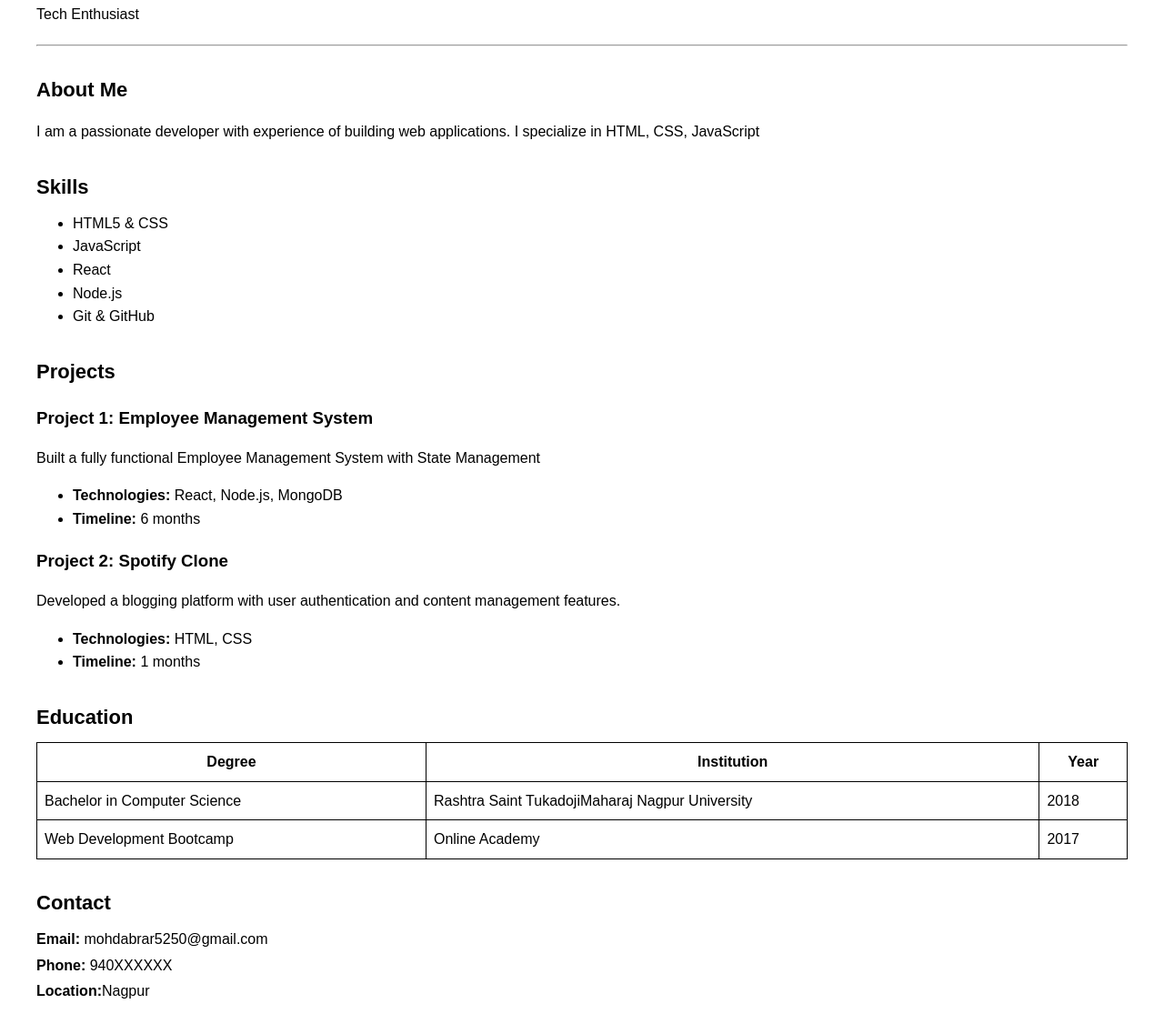
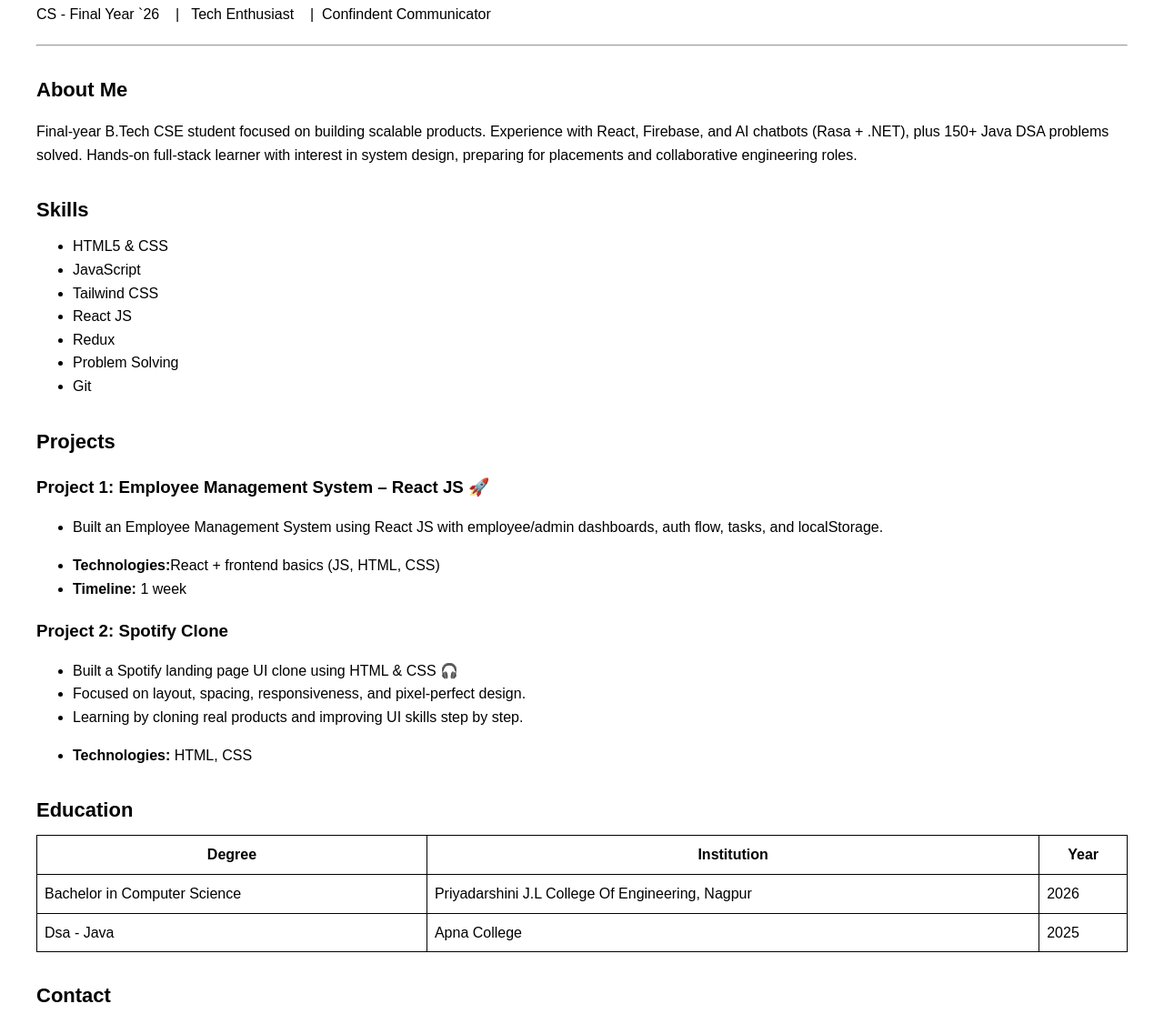
Before and after one commit to MohdAbrar774/WebDevCohort-2026, a plain HTML site: page HTML - Assignment/index.html in a window 1280 px wide. Shown: the part 104-1219 px from the top of the page at 91% size. Drawn offline with Linux system fonts and the light colour scheme.

```diff
--- a/index.html
+++ b/HTML - Assignment/index.html
@@ -3,7 +3,7 @@
 <head>
     <meta charset="UTF-8">
     <meta name="viewport" content="width=device-width, initial-scale=1.0">
-    <title>John Doe – Resume</title>
+    <title>Mohd. Abrar – Resume</title>
     <style>
         body {
             font-family: Arial, Helvetica, sans-serif;
@@ -46,14 +46,13 @@
 <body>
 
     <h1>Mohd Abrar</h1>
-    <p>Tech Enthusiast</p>
+    <p>CS - Final Year `26 &nbsp;&nbsp; |&nbsp;&nbsp; Tech Enthusiast &nbsp;&nbsp; |&nbsp;&nbsp;Confindent Communicator</p>
     <hr>
 
     <div class="section">
         <h2 class="section-title">About Me</h2>
         <p>
-            I am a passionate developer with experience of building web applications.
-            I specialize in HTML, CSS, JavaScript
+           Final-year B.Tech CSE student focused on building scalable products. Experience with React, Firebase, and AI chatbots (Rasa + .NET), plus 150+ Java DSA problems solved. Hands-on full-stack learner with interest in system design, preparing for placements and collaborative engineering roles.
         </p>
     </div>
 
@@ -62,9 +61,11 @@
         <ul>
             <li>HTML5 & CSS</li>
             <li>JavaScript</li>
-            <li>React</li>
-            <li>Node.js</li>
-            <li>Git & GitHub</li>
+            <li>Tailwind CSS</li>
+            <li>React JS</li>
+            <li>Redux</li>
+            <li>Problem Solving</li>
+            <li>Git</li>
         </ul>
     </div>
 
@@ -72,22 +73,30 @@
     <div class="section">
         <h2 class="section-title">Projects</h2>
 
-        <h3>Project 1: Employee Management System</h3>
+        <h3>Project 1: Employee Management System – React JS 🚀</h3>
         <p>
-            Built a fully functional Employee Management System with State Management
+            <ul>
+                <li> Built an Employee Management System using React JS with employee/admin dashboards, auth flow, tasks, and localStorage.</li>
+            </ul>
+
         </p>
         <ul>
-            <li><strong>Technologies:</strong> React, Node.js, MongoDB</li>
-            <li><strong>Timeline:</strong> 6 months</li>
+            <li><strong>Technologies:</strong>React + frontend basics (JS, HTML, CSS)</li>
+            <li><strong>Timeline:</strong> 1 week</li>
         </ul>
 
         <h3>Project 2: Spotify Clone</h3>
         <p>
-            Developed a blogging platform with user authentication and content management features.
+            <ul>
+                <li>Built a Spotify landing page UI clone using HTML & CSS 🎧</li>
+                <li>Focused on layout, spacing, responsiveness, and pixel-perfect design.</li>
+                <li>Learning by cloning real products and improving UI skills step by step.</li>
+
+            </ul>
+
         </p>
         <ul>
             <li><strong>Technologies:</strong> HTML, CSS</li>
-            <li><strong>Timeline:</strong> 1 months</li>
         </ul>
     </div>
 
@@ -101,13 +110,13 @@
             </tr>
             <tr>
                 <td>Bachelor in Computer Science</td>
-                <td>Rashtra Saint TukadojiMaharaj Nagpur University</td>
-                <td>2018</td>
+                <td>Priyadarshini J.L College Of Engineering, Nagpur</td>
+                <td>2026</td>
             </tr>
             <tr>
-                <td>Web Development Bootcamp</td>
-                <td>Online Academy</td>
-                <td>2017</td>
+                <td>Dsa - Java</td>
+                <td>Apna College</td>
+                <td>2025</td>
             </tr>
         </table>
     </div>
```
